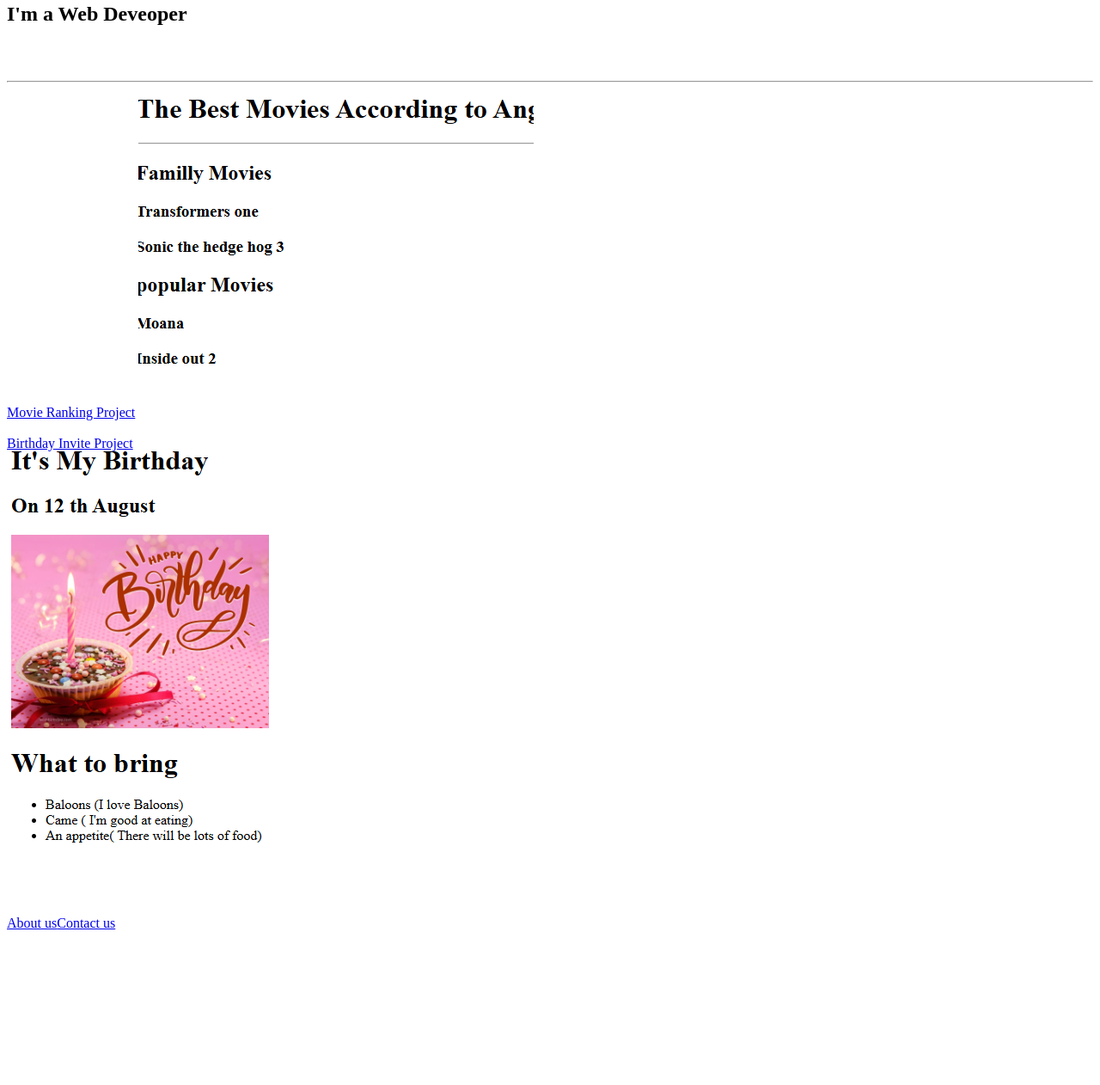
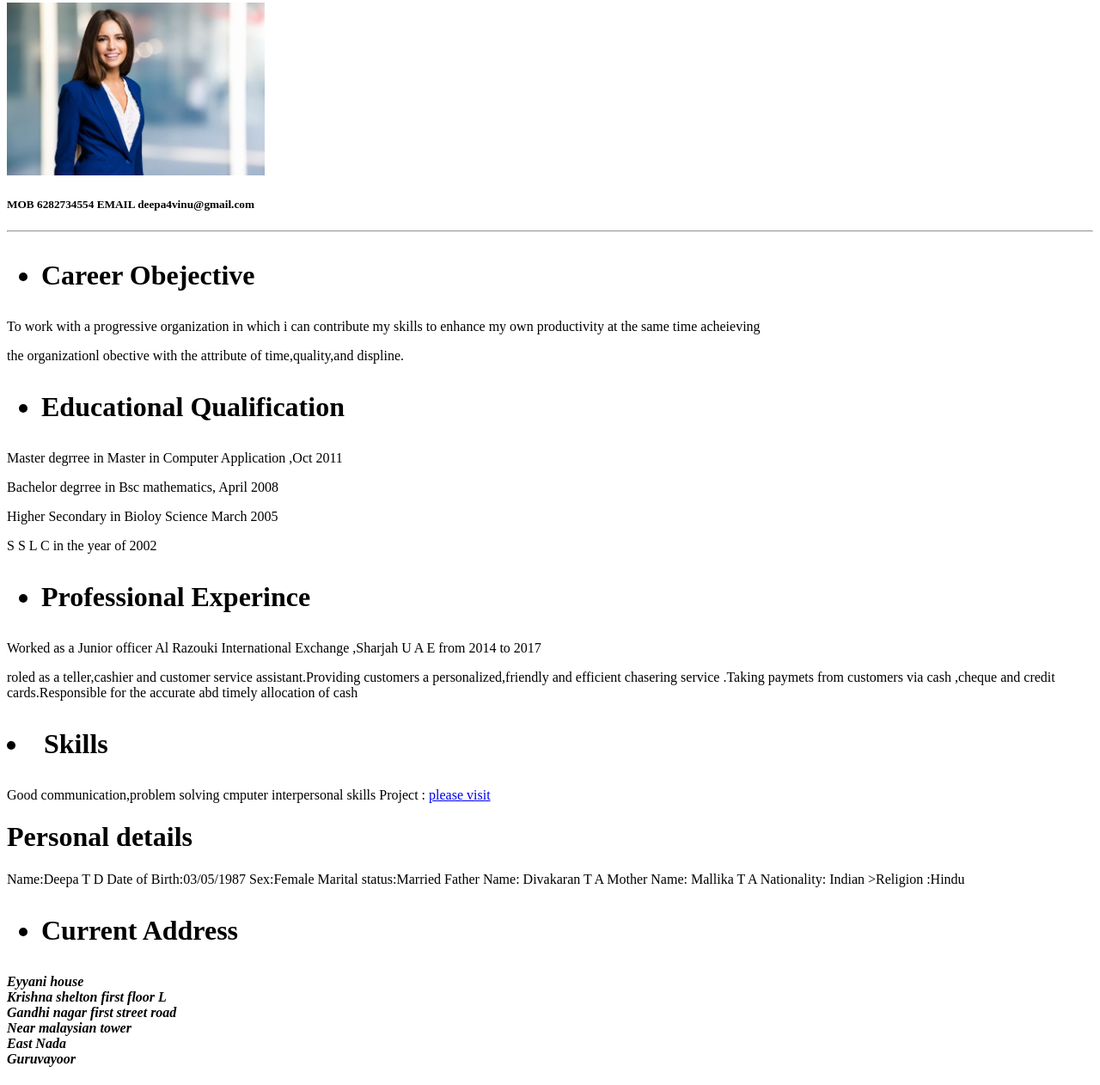
Before and after one commit to deepa1123/PORTFOLIA, a plain HTML site: page index.html in a window 1280 px wide. Shown: the part 77-1339 px from the top of the page at 86% size. Before the commit the page ends 1168 px from the top, so only its background shows below. Drawn offline with Linux system fonts and the light colour scheme.

Commit message:
Add files via upload

```diff
--- a/index.html
+++ b/index.html
@@ -3,23 +3,54 @@
 <head>
     <meta charset="UTF-8">
     <meta name="viewport" content="width=device-width, initial-scale=1.0">
-    <title>Document</title>
+    <title>My Resume</title>
 </head>
-<body>
-    <h1>Angela Yu's portfolia</h1>
-    <h2>I'm a Web Deveoper</h2>
-    <br><br>
+<body> <h1>My Resume</h1>
+    <img src="./2458517dd26944f22ee05ab1e51e6619.jpg" width="300" alt="">
+    <h5>MOB 6282734554
+    EMAIL deepa4vinu@gmail.com</h5>
     <hr>
 
-        <a href="../Movie/movie Ranking.html">Movie Ranking Project</a>
+        <h1><ul><li>
+        Career Obejective
+    </li></ul></h1>
+    <p font >To work with a progressive organization in which i can contribute my skills to enhance my own productivity at the same time acheieving <p>
 
-    <img src="./Capture.PNG" alt="">
-    <br><br>
+    </p>
+    <p>the organizationl obective with the attribute of time,quality,and displine.</p>
 
-    <a href="../Birthday/birthday.html"> Birthday Invite Project</a><br>
-    <img src="./cak.PNG" alt="">
-<br><br>
-    <a href="../About/about.html">About us</a><a href="../contact/contact.html">Contact us</a>
+
+    <h1><ul><li>Educational Qualification
+
+    </li></ul></h1>
+    <p>Master degrree in Master in  Computer Application ,Oct 2011</p>
+    <p>Bachelor degrree in Bsc mathematics, April 2008</p>
+    <p>Higher Secondary in Bioloy Science March 2005 </p>
+    <p>S S L C in the year of 2002</p>
+    <h1><ul><li>Professional Experince</li></ul></h1>
+    <p>Worked as a Junior officer Al Razouki International Exchange ,Sharjah U A E from 2014 to 2017 </p>
+    <p>roled as a teller,cashier and customer service assistant.Providing customers a personalized,friendly and efficient chasering service .Taking paymets from customers via cash ,cheque and credit cards.Responsible for the accurate abd timely allocation of cash</p>
+<h1><p><li>Skills</li><ul></ul></p></h1>
+Good communication,problem solving cmputer interpersonal skills
+Project : <a href="https://deepa1123.github.io/PORTFOLIA">please visit</a>
+<h1>Personal details</h1>
+    Name:Deepa T D
+    Date of Birth:03/05/1987</h3>
+    Sex:Female</h3>
+    Marital status:Married</h3>
+    Father Name: Divakaran T A</h3>
+    Mother Name: Mallika T A</h3>
+    Nationality: Indian</h3>
+    >Religion :Hindu</h3>
+        <p><h1> <ul><li>Current Address</li></ul> </h1></p>
+    <address> <h4> Eyyani house <br>
+    Krishna shelton first floor L <br>
+Gandhi nagar first street road <br>
+Near malaysian tower <br>
+East Nada <br>Guruvayoor </h4></address>
+
+
 
 </body>
+
 </html>
```
Also changed, not shown: 2458517dd26944f22ee05ab1e51e6619.jpg (added).
